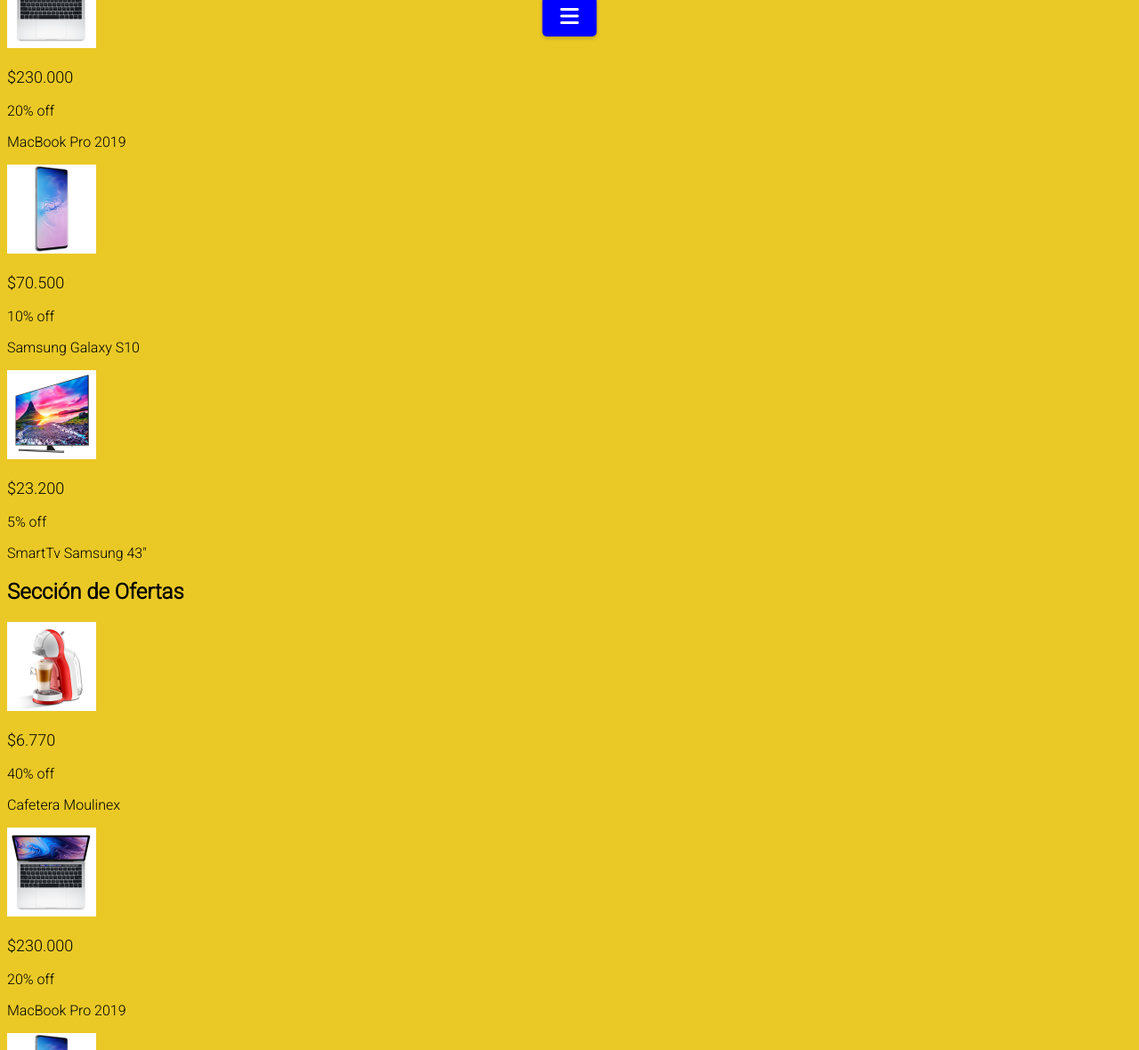
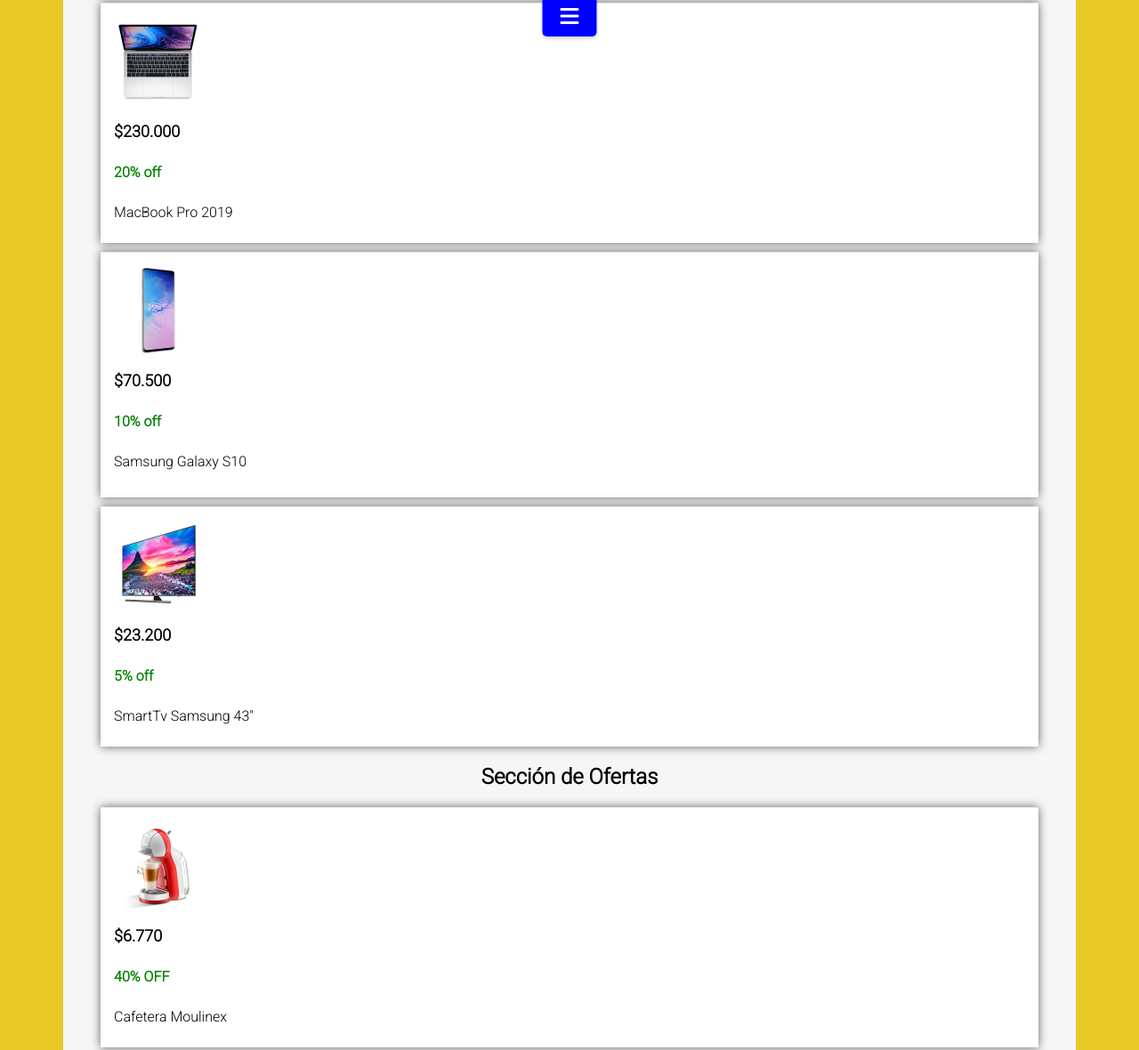
Before and after one commit to guccho6w9/MercadoLiebre, a website: page views/main.html in a window 1280 px wide. Shown: the part 739-1919 px from the top of the page at 89% size. Drawn offline with Linux system fonts and the light colour scheme; files whose address does not match are found by name.

Commit message:
enviando cambios

```diff
--- a/public/css/style.css
+++ b/public/css/style.css
@@ -4,6 +4,20 @@
 
 @media (min-width: 769px) {
 
+}
+
+@media (min-width: 361px) {
+    .product-info {
+        display: block;
+    }
+}
+
+
+@media (min-width: 769px) {
+    .product-details {
+        max-width: 90%;
+        margin: 0 auto;
+    }
 }
 
 body {
@@ -17,14 +31,21 @@
 
 .product p.precio {
     font-size: 18px;
+    font-weight: bold;
+    margin-bottom: 10px;
 }
 
 .product p.descuento {
     font-size: 16px;
+    color: green;
+    font-weight: bold;
+    margin-bottom: 10px;
+    white-space: pre-line;
 }
 
 .product p.producto {
     font-size: 16px;
+    margin-bottom: 10px;
 }
 
 .burger-menu {
@@ -46,6 +67,7 @@
 
 .img-producto {
     max-width: 100px;
+    text-align: center;
 }
 
 li {
@@ -106,3 +128,47 @@
 .icon-container i {
     font-size: 18px;
 }
+
+
+main{
+    background-color: #f6f6f6;
+    text-align: center;
+    width: 90%;
+    margin: 0 auto;
+
+}
+
+.product-details {
+
+    display: flex;
+    flex-direction: column;
+    align-items: flex-start;
+    text-align: center;
+    padding: 15px;
+    border-top: 1px solid #ebebeb;
+    margin-top: 10px;
+    background-color: white;
+    box-shadow: 0px 0px 10px rgb(100, 100, 100);
+}
+
+.product {
+    margin-bottom: 10px;
+}
+
+.img-producto {
+    max-width: 100px;
+    margin-right: 10px;
+}
+
+.precio {
+    font-weight: bold;
+}
+
+.descuento {
+    color: green;
+    font-weight: bold;
+}
+
+.producto {
+    font-size: 1.2em;
+}
--- a/views/main.html
+++ b/views/main.html
@@ -64,56 +64,72 @@
         <section>
             <h2>Basado en tu última visita</h2>
             <div class="product">
+                <div class="product-details">
                     <img class="img-producto" src="images/img-cafetera-moulinex.jpg" alt="Cafetera Moulinex">
                     <p class="precio">$6.770</p>
                     <p class="descuento">40% OFF</p>
                     <p class="producto">Cafetera Moulinex</p>
                 </div>
+            </div>
             <div class="product">
+                <div class="product-details">
                     <img class="img-producto" src="images/img-macbook-pro-2019.jpg" alt="MacBook Pro 2019">
                     <p class="precio">$230.000</p>
                     <p class="descuento">20% off</p>
                     <p class="producto">MacBook Pro 2019</p>
                 </div>
+            </div>
             <div class="product">
+                <div class="product-details">
                     <img class="img-producto" src="images/img-samsung-galaxy-s10.jpg" alt="Samsung Galaxy S10">
                     <p class="precio">$70.500</p>
                     <p class="descuento">10% off</p>
-                <p class="producto">Samsung Galaxy S10</p>
+                    <p class "producto">Samsung Galaxy S10</p>
+                </div>
             </div>
             <div class="product">
+                <div class="product-details">
                     <img class="img-producto" src="images/img-tv-samsung-smart.jpg" alt="SmartTv Samsung 43">
                     <p class="precio">$23.200</p>
                     <p class="descuento">5% off</p>
                     <p class="producto">SmartTv Samsung 43"</p>
+                </div>
             </div>
         </section>
 
         <section>
             <h2>Sección de Ofertas</h2>
             <div class="product">
+                <div class="product-details">
                     <img class="img-producto" src="images/img-cafetera-moulinex.jpg" alt="Cafetera Moulinex">
                     <p class="precio">$6.770</p>
-                <p class="descuento">40% off</p>
+                    <p class="descuento">40% OFF</p>
                     <p class="producto">Cafetera Moulinex</p>
                 </div>
+            </div>
             <div class="product">
+                <div class="product-details">
                     <img class="img-producto" src="images/img-macbook-pro-2019.jpg" alt="MacBook Pro 2019">
                     <p class="precio">$230.000</p>
                     <p class="descuento">20% off</p>
                     <p class="producto">MacBook Pro 2019</p>
                 </div>
+            </div>
             <div class="product">
+                <div class="product-details">
                     <img class="img-producto" src="images/img-samsung-galaxy-s10.jpg" alt="Samsung Galaxy S10">
                     <p class="precio">$70.500</p>
                     <p class="descuento">10% off</p>
-                <p class="producto">Samsung Galaxy S10</p>
+                    <p class "producto">Samsung Galaxy S10</p>
+                </div>
             </div>
             <div class="product">
+                <div class="product-details">
                     <img class="img-producto" src="images/img-tv-samsung-smart.jpg" alt="SmartTv Samsung 43">
                     <p class="precio">$23.200</p>
                     <p class="descuento">5% off</p>
                     <p class="producto">SmartTv Samsung 43"</p>
+                </div>
             </div>
         </section>
     </main>
```
Lines whose indentation alone changed are shown as unchanged.
